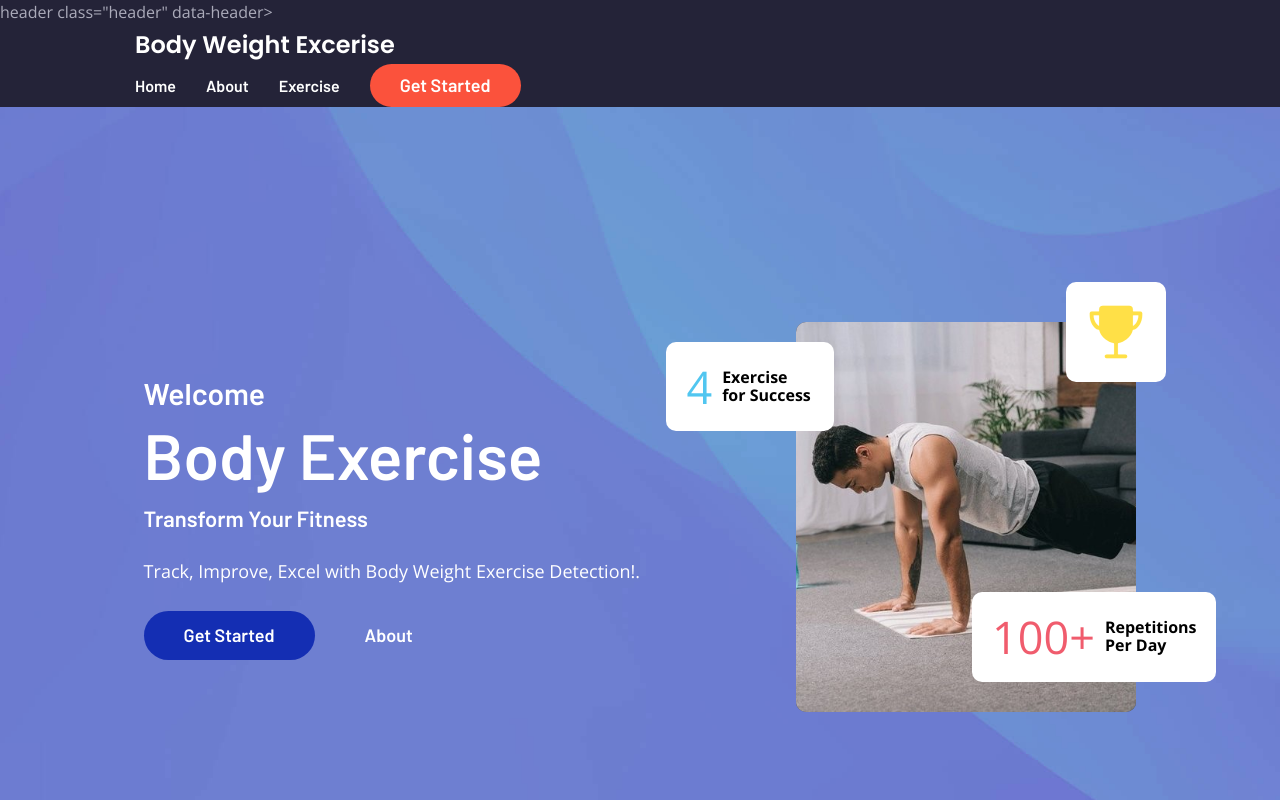
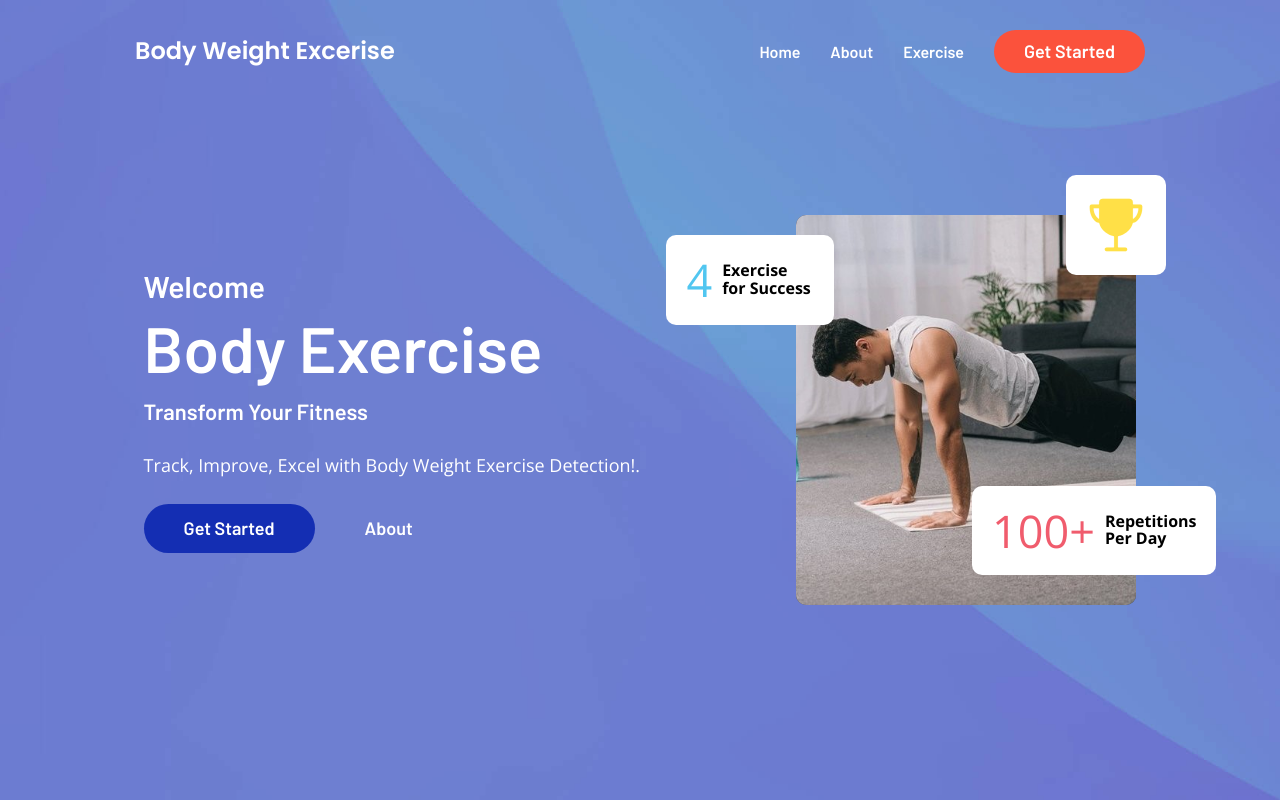
Before and after one commit to mfarchan-arm/body-weight-excercise, a website: page src/landing.html in a window 1280 px wide. Shown: the top 800 px of the page. Drawn offline with nearby package versions, Linux system fonts and the light colour scheme; files that its build step writes are made by us from their sources; files whose address does not match are found by name.

Commit message:
fixed header

```diff
--- a/src/landing.html
+++ b/src/landing.html
@@ -15,7 +15,8 @@
         rel="stylesheet">
 </head>
 
-<body id="top">header class="header" data-header>
+<body id="top">
+    <header class="header" data-header>
     <div class="container">
         <a href="#">
             <h1 class="logo">Body Weight Excerise</h1>
```
